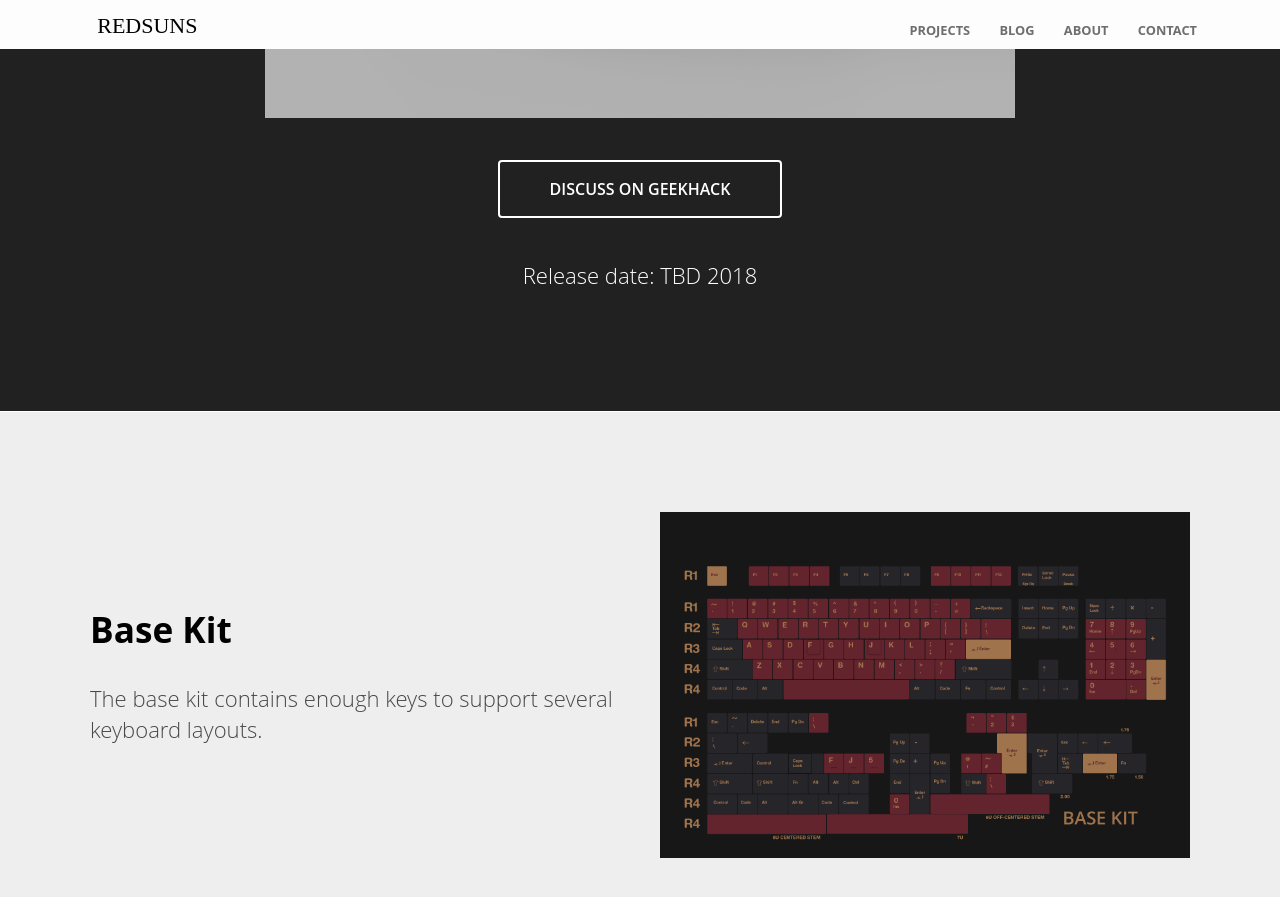
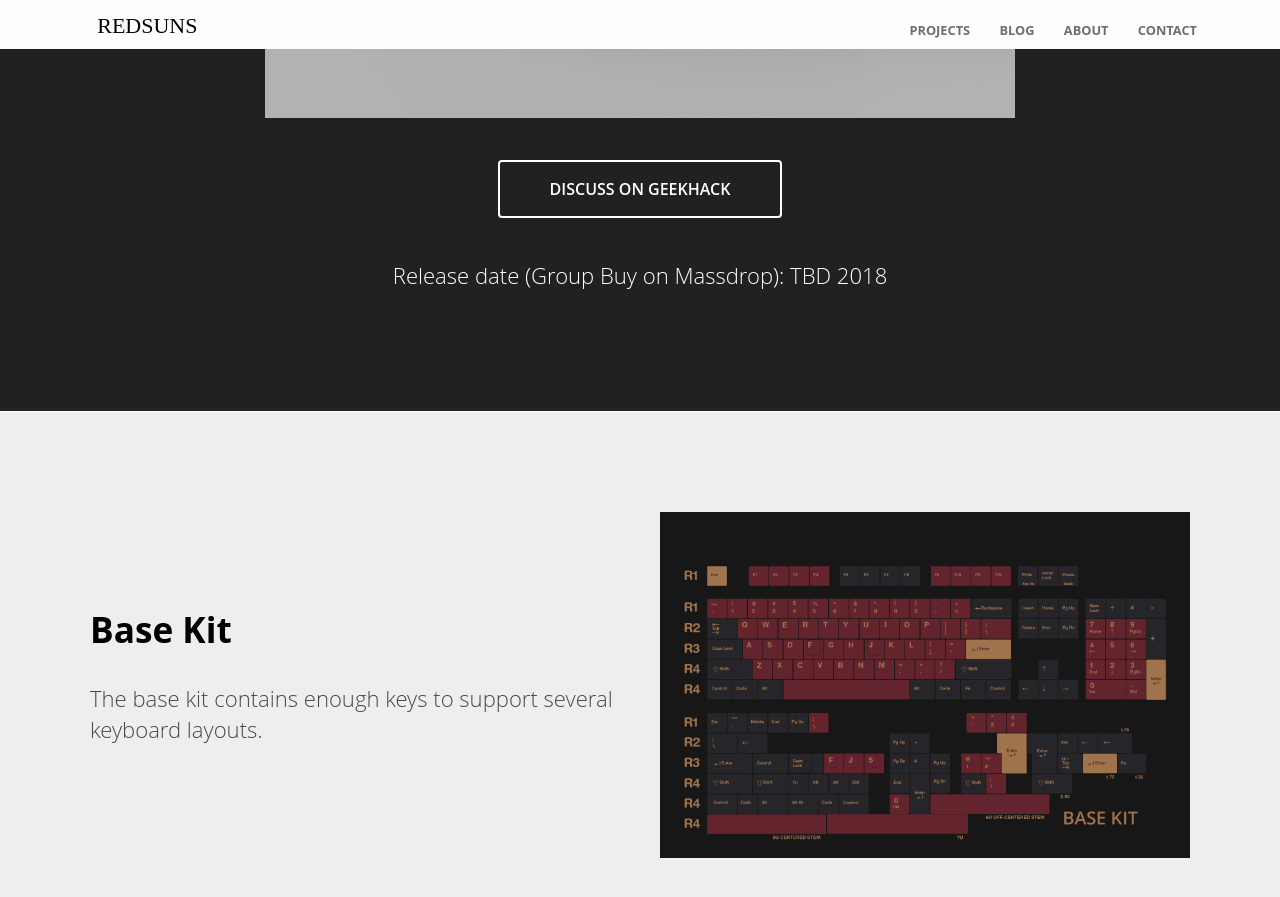
Before and after one commit to RedSunsRMK/redsunsrmk.github.io, a Jekyll site: the page built from index.html, in a window 1280 px wide and 900 px high, scrolled down 509 px. Shown: the top 897 px of the window. Built offline with Jekyll 4.4.1, drawn with Linux system fonts in a browser that asks for light colours.

Commit message:
Update index.html

```diff
--- a/index.html
+++ b/index.html
@@ -11,7 +11,7 @@ description: A Samurai-themed Custom Keycap Set
 			<img src="images/Aura60_RedSamurai_C2R01.png" alt="Screenshot" class="screenshot editable" />
 		</div>
 		<div class="cta button alt"><a href="https://geekhack.org/index.php?topic=89970.0" target="_blank">DISCUSS ON GEEKHACK</a></div>
-		<p>Release date: TBD 2018</p>
+		<p>Release date (Group Buy on Massdrop): TBD 2018</p>
 	</div>
 </section>
 
```
